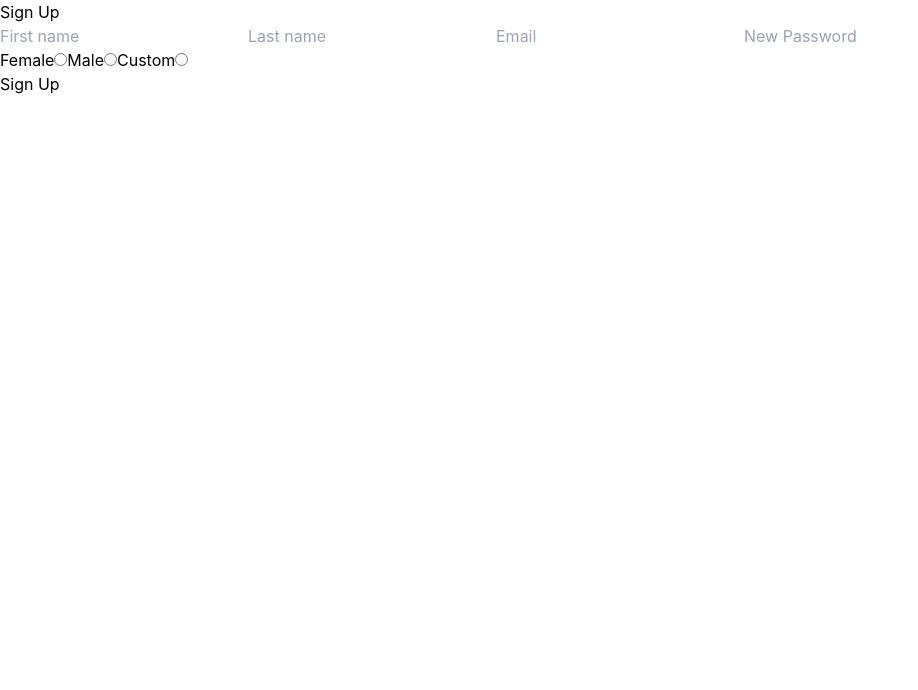
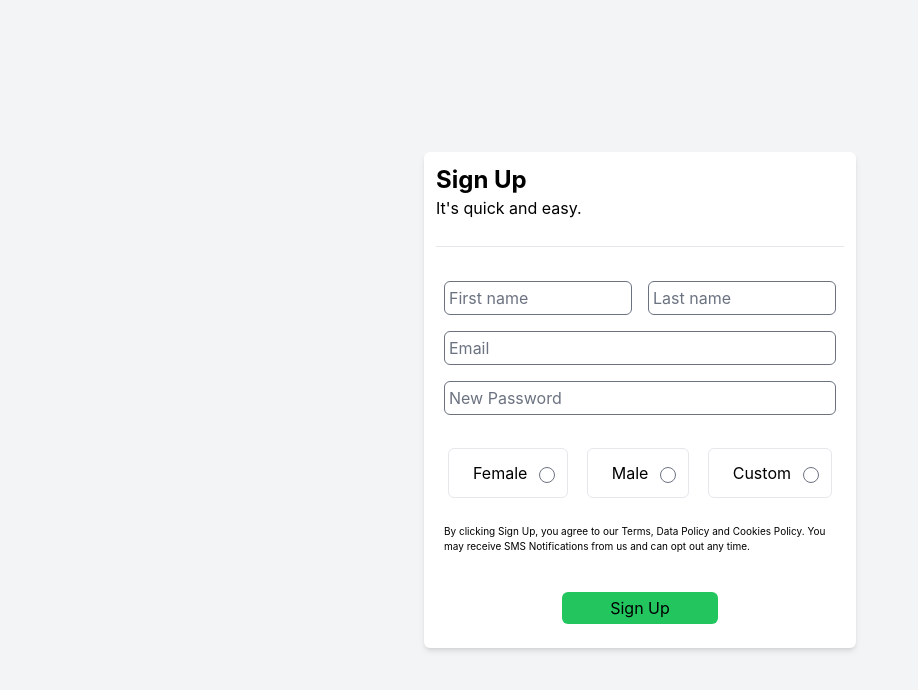
Before and after one commit to jingyu120/facebook, a React (Create React App) app: page / in a window 1280 px wide. Shown: the top 690 px of the page, without its empty margins (0-918 px from the left). Built offline with nearby package versions, Linux system fonts and the light colour scheme.

Commit message:
add css to sign up page

```diff
--- a/package.json
+++ b/package.json
@@ -41,6 +41,7 @@
     ]
   },
   "devDependencies": {
+    "@tailwindcss/forms": "^0.5.0",
     "autoprefixer": "^10.4.4",
     "postcss": "^8.4.12",
     "tailwindcss": "^3.0.24"
--- a/src/App.css
+++ /dev/null
@@ -1,38 +0,0 @@
-.App {
-  text-align: center;
-}
-
-.App-logo {
-  height: 40vmin;
-  pointer-events: none;
-}
-
-@media (prefers-reduced-motion: no-preference) {
-  .App-logo {
-    animation: App-logo-spin infinite 20s linear;
-  }
-}
-
-.App-header {
-  background-color: #282c34;
-  min-height: 100vh;
-  display: flex;
-  flex-direction: column;
-  align-items: center;
-  justify-content: center;
-  font-size: calc(10px + 2vmin);
-  color: white;
-}
-
-.App-link {
-  color: #61dafb;
-}
-
-@keyframes App-logo-spin {
-  from {
-    transform: rotate(0deg);
-  }
-  to {
-    transform: rotate(360deg);
-  }
-}
--- a/src/components/SignupPage.tsx
+++ b/src/components/SignupPage.tsx
@@ -24,26 +24,49 @@ function SignupPage({}: Props) {
   // };
 
   return (
-    <div>
-      <h1>Sign Up</h1>
-      <div>
+    <div className="bg-gray-100 flex h-screen">
+      <div className="bg-white w-[432px] h-[496px] m-auto p-3 rounded-md shadow-md flex flex-col justify-between">
+        <div className="">
+          <h1 className="text-2xl font-bold">Sign Up</h1>
+          <h5>It's quick and easy.</h5>
+        </div>
+
+        <hr />
+
+        <div className="flex flex-col">
+          <div className="flex">
             <input
+              className="border p-1 m-2 rounded-md w-1/2"
+              type="text"
               placeholder="First name"
               onChange={(e) => setFirstName(e.target.value)}
             />
             <input
+              className="border p-1 m-2 rounded-md w-1/2"
+              type="text"
               placeholder="Last name"
               onChange={(e) => setLastName(e.target.value)}
             />
-        <input placeholder="Email" onChange={(e) => setEmail(e.target.value)} />
+          </div>
           <input
+            className="border p-1 m-2 rounded-md"
+            type="email"
+            placeholder="Email"
+            onChange={(e) => setEmail(e.target.value)}
+          />
+          <input
+            className="border p-1 m-2 rounded-md"
+            type="password"
             placeholder="New Password"
-          type="password"
             onChange={(e) => setPassword(e.target.value)}
           />
         </div>
-      <div>
-        <label htmlFor="female-radio">Female</label>
+
+        <div className="flex items-center justify-between mx-3">
+          <div className="border rounded-md p-3">
+            <label htmlFor="female-radio" className="p-3">
+              Female
+            </label>
             <input
               id="female-radio"
               type="radio"
@@ -51,7 +74,11 @@ function SignupPage({}: Props) {
               checked={isGenderSelected("female")}
               onChange={(e) => setSelectedGender(e.target.value)}
             />
-        <label htmlFor="male-radio">Male</label>
+          </div>
+          <div className="border rounded-md p-3">
+            <label htmlFor="male-radio" className="p-3">
+              Male
+            </label>
             <input
               id="male-radio"
               type="radio"
@@ -59,7 +86,11 @@ function SignupPage({}: Props) {
               checked={isGenderSelected("male")}
               onChange={(e) => setSelectedGender(e.target.value)}
             />
-        <label htmlFor="custom-radio">Custom</label>
+          </div>
+          <div className="border rounded-md p-3">
+            <label htmlFor="custom-radio" className="p-3">
+              Custom
+            </label>
             <input
               id="custom-radio"
               type="radio"
@@ -68,8 +99,22 @@ function SignupPage({}: Props) {
               onChange={(e) => setSelectedGender(e.target.value)}
             />
           </div>
+        </div>
+
+        <div className="mx-2">
+          <p className="f text-[10px]">
+            By clicking Sign Up, you agree to our Terms, Data Policy and Cookies
+            Policy. You may receive SMS Notifications from us and can opt out
+            any time.
+          </p>
+        </div>
         {/* <select>{monthList()}</select> */}
-      <button>Sign Up</button>
+        <div className="my-3 mx-auto">
+          <button className="bg-green-500 rounded-md py-1 px-12">
+            Sign Up
+          </button>
+        </div>
+      </div>
     </div>
   );
 }
--- a/tailwind.config.js
+++ b/tailwind.config.js
@@ -3,5 +3,5 @@ module.exports = {
   theme: {
     extend: {},
   },
-  plugins: [],
+  plugins: [require("@tailwindcss/forms")],
 };
```
Also changed, not shown: 2 other files (tests, documents, lock files or other folders). Lines whose indentation alone changed are shown as unchanged.
